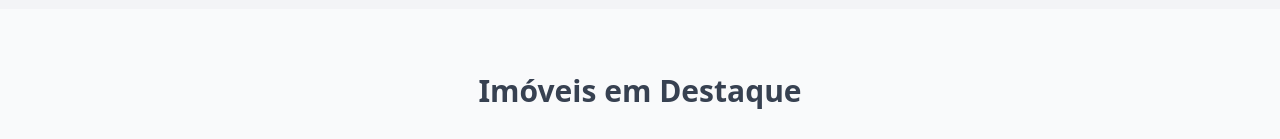
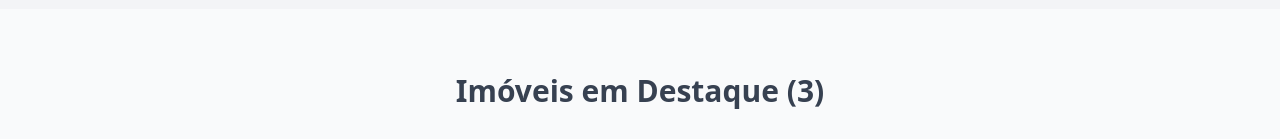
Before and after one commit to pedroncios/workshop-react-codante, a React (Vite) app in the folder app-imobiliaria/: page / in a window 1280 px wide. Shown: the part 655-794 px from the top of the page. Built offline with nearby package versions, Linux system fonts and the light colour scheme.

Commit message:
Uso de `ContextAPI` para evitar `prop drilling`

```diff
--- a/app-imobiliaria/src/App.jsx
+++ b/app-imobiliaria/src/App.jsx
@@ -1,13 +1,17 @@
-import { useEffect, useState } from "react";
+import { createContext, useEffect, useState } from "react";
 import ContactForm from "./components/ContactForm";
 import FeaturedProperties from "./components/FeaturedProperties";
 import Footer from "./components/Footer";
 import Hero from "./components/Hero";
 import Navbar from "./components/Navbar";
 
+// Exporta para poder acessar de outros arquivos
+export const PropertiesContext = createContext();
+
 function App() {
   const [properties, setProperties] = useState([]);
 
+  // Simula o carregamento de uma API
   useEffect(() => {
     fetch("./src/data/properties.json")
       .then((response) => response.json())
@@ -17,13 +21,16 @@
   }, []);
 
   return (
-    <>
-      <Navbar />
-      <Hero />
-      <FeaturedProperties properties={properties} />
-      <ContactForm />
-      <Footer />
-    </>
+    // Tudo que for "filho" do Context pode acessar os dados de contexto
+    <PropertiesContext.Provider value={{ properties }}>
+      <div>
+        <Navbar />
+        <Hero />
+        <FeaturedProperties properties={properties} />
+        <ContactForm />
+        <Footer />
+      </div>
+    </PropertiesContext.Provider>
   );
 }
 
--- a/app-imobiliaria/src/components/FeaturedProperties.jsx
+++ b/app-imobiliaria/src/components/FeaturedProperties.jsx
@@ -1,3 +1,4 @@
+import NumberOfProperties from "./NumberOfProperties";
 import PropertyCard from "./PropertyCard";
 
 function FeaturedProperties({ properties }) {
@@ -5,7 +6,7 @@
     <section className="py-16 bg-gray-50">
       <div className="container mx-auto">
         <h2 className="text-3xl font-bold mb-8 text-center text-gray-700">
-          Imóveis em Destaque
+          Imóveis em Destaque <NumberOfProperties />
         </h2>
         <div className="grid grid-cols-1 md:grid-cols-2 lg:grid-cols-3 gap-8 px-12">
           {properties.map((p) => (
--- /dev/null
+++ b/app-imobiliaria/src/components/NumberOfProperties.jsx
@@ -0,0 +1,10 @@
+import { useContext } from "react";
+import { PropertiesContext } from "../App";
+
+function NumberOfProperties() {
+  const { properties } = useContext(PropertiesContext);
+
+  return <span>({properties.length})</span>;
+}
+
+export default NumberOfProperties;
```
Also changed, not shown: 1 other file (tests, documents, lock files or other folders).
